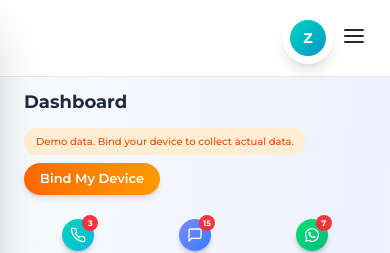
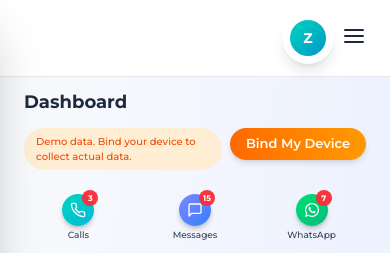
Before and after one commit to LifeofPaks/trevor-tech, a React (Vite) app: page /demo/dashboard in a window 390 px wide. Shown: the top 253 px of the page. Built offline with nearby package versions, Linux system fonts and the light colour scheme; a web font is replaced by a local one.

Commit message:
updated ui

```diff
--- a/src/components/demo/dashboard/Dasboard.jsx
+++ b/src/components/demo/dashboard/Dasboard.jsx
@@ -49,7 +49,7 @@ const Dashboard = () => {
               Dashboard
             </h1>
           </div>
-          <div className="flex flex-col sm:flex-row items-start sm:items-center !gap-2 sm:!gap-3">
+          <div className="flex sm:flex-row items-start sm:items-center !gap-2 sm:!gap-3">
             <span className="text-[10px] sm:text-xs text-orange-600 bg-orange-100 !px-3 sm:!px-4 !py-1.5 sm:!py-2 rounded-full font-medium">
               Demo data. Bind your device to collect actual data.
             </span>
@@ -189,7 +189,7 @@ const Dashboard = () => {
       </div>
 
       {/* Main Scrollable Content */}
-      <div className="!space-y-6 sm:!space-y-8">
+      <div className="!space-y-10 sm:!space-y-8">
         {/* Live Map */}
         <div className="bg-white/90 backdrop-blur-md rounded-2xl sm:rounded-3xl shadow-xl !p-4 sm:!p-5 border border-white/50 overflow-hidden">
           <div className="flex items-center justify-between !mb-3 sm:!mb-4">
@@ -224,7 +224,7 @@ const Dashboard = () => {
         </div>
 
         {/* Total Screen Time - Enhanced Graph */}
-        <div className="bg-white/90 backdrop-blur-md rounded-2xl sm:rounded-3xl shadow-xl !p-4 sm:!p-6 border border-white/50">
+        <div className="bg-white/90 backdrop-blur-md rounded-2xl sm:rounded-3xl shadow-xl !p-4 sm:!p-6 border border-white/50 ">
           <div className="flex items-center justify-between !mb-3 sm:!mb-4">
             <h3 className="text-base sm:text-lg font-bold text-slate-800">
               Total Screen Time
```
